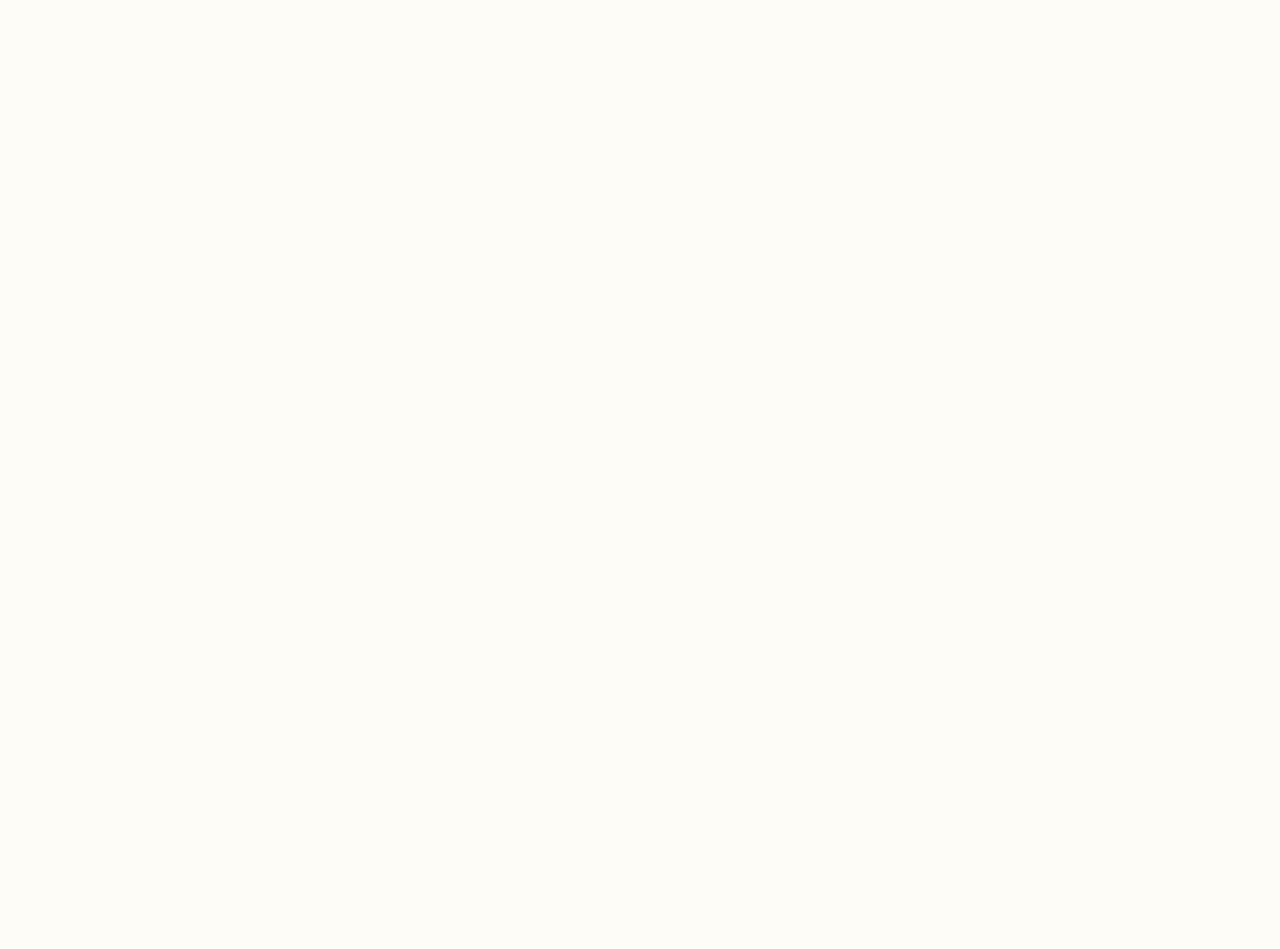
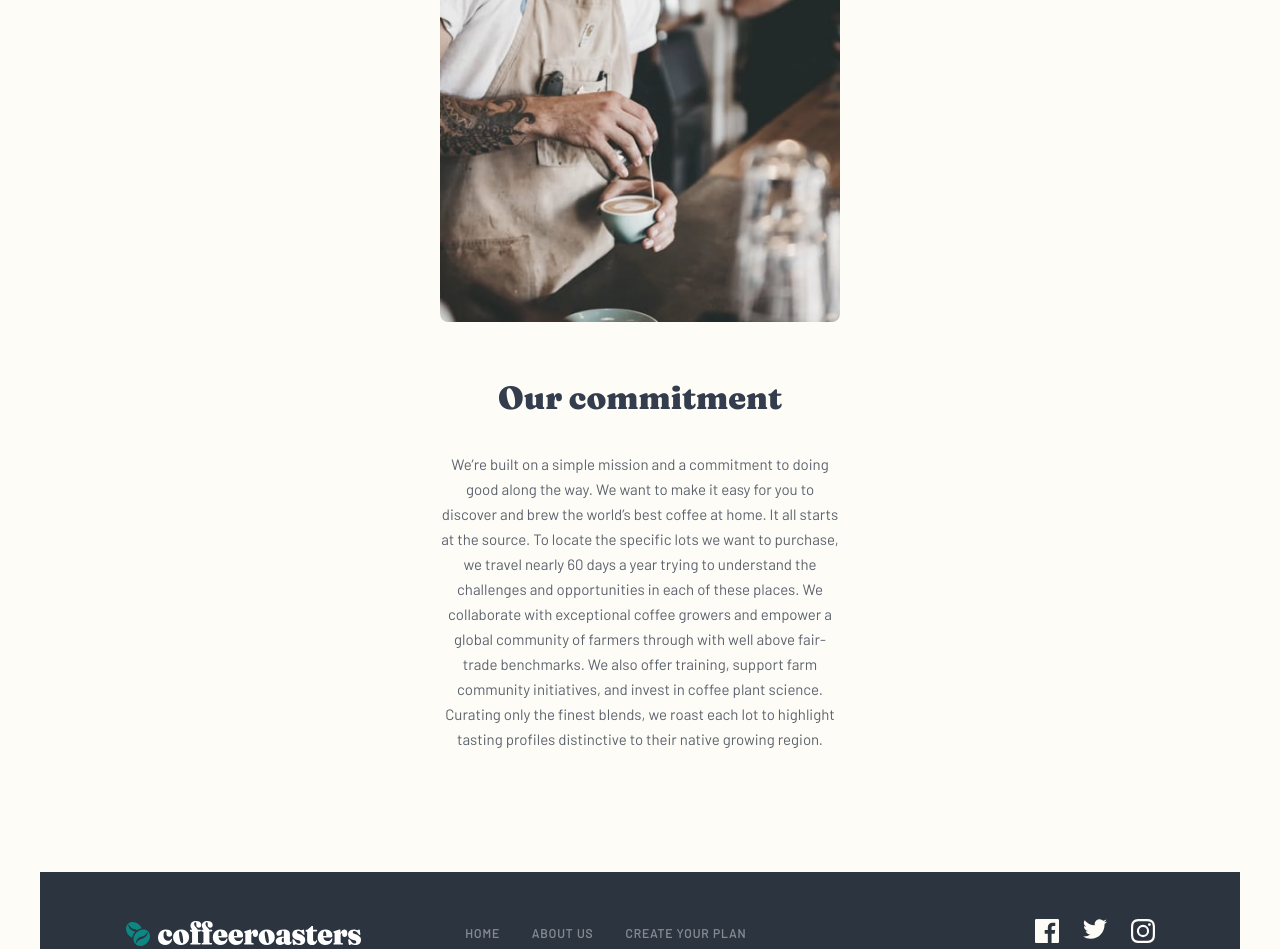
Before and after one commit to ionStici/coffeeroasters-subscription-site-fem, a React (Vite) app: page /about in a window 1280 px wide. Shown: the part 833-1782 px from the top of the page. Before the commit the page ends 898 px from the top, so only its background shows below. Built offline with nearby package versions, Linux system fonts and the light colour scheme.

Commit message:
Add Commitment Component

```diff
--- /dev/null
+++ b/src/components/Commitment.jsx
@@ -0,0 +1,44 @@
+import styles from './../styles/Commitment.module.scss';
+import baristaMobile from './../assets/about/mobile/image-commitment.jpg';
+import baristaTab from './../assets/about/tablet/image-commitment.jpg';
+import baristaDesktop from './../assets/about/desktop/image-commitment.jpg';
+
+const Commitment = function () {
+    return (
+        <section className={styles.section}>
+            <div className={styles.wrapper}>
+                <picture>
+                    <source srcSet={baristaMobile} media="(max-width: 767px)" />
+                    <source srcSet={baristaTab} media="(max-width: 1109px)" />
+                    <img
+                        className={styles.barista}
+                        src={baristaDesktop}
+                        alt="Barista brewing coffee"
+                    />
+                    <div className={styles.content_wrapper}>
+                        <h1 className={styles.title}>Our commitment</h1>
+                        <p className={styles.text}>
+                            We’re built on a simple mission and a commitment to
+                            doing good along the way. We want to make it easy
+                            for you to discover and brew the world’s best coffee
+                            at home. It all starts at the source. To locate the
+                            specific lots we want to purchase, we travel nearly
+                            60 days a year trying to understand the challenges
+                            and opportunities in each of these places. We
+                            collaborate with exceptional coffee growers and
+                            empower a global community of farmers through with
+                            well above fair-trade benchmarks. We also offer
+                            training, support farm community initiatives, and
+                            invest in coffee plant science. Curating only the
+                            finest blends, we roast each lot to highlight
+                            tasting profiles distinctive to their native growing
+                            region.
+                        </p>
+                    </div>
+                </picture>
+            </div>
+        </section>
+    );
+};
+
+export default Commitment;
--- a/src/pages/About.jsx
+++ b/src/pages/About.jsx
@@ -1,5 +1,6 @@
 import Header from './../components/Header';
 import Hero from './../components/Hero';
+import Commitment from '../components/Commitment';
 import Footer from '../components/Footer';
 
 const About = function () {
@@ -13,6 +14,7 @@ const About = function () {
                     text="Coffeeroasters began its journey of exotic discovery in 1999, highlighting stories of coffee from around the world. We have since been dedicated to bring the perfect cup - from bean to brew - in every shipment."
                     button={false}
                 />
+                <Commitment />
             </main>
             <Footer />
         </>
--- /dev/null
+++ b/src/styles/Commitment.module.scss
@@ -0,0 +1,46 @@
+// // // // // // // // // // // // // // // // // // // //
+
+.section {
+    padding: 0 24px;
+    margin-bottom: 120px;
+}
+
+.wrapper {
+    max-width: 400px;
+    margin: 0 auto;
+    text-align: center;
+}
+
+// // // // // // // // // // // // // // // // // // // //
+
+.barista {
+    width: 100%;
+    border-radius: 8px;
+    margin-bottom: 48px;
+}
+
+// // // // // // // // // // // // // // // // // // // //
+
+.content_wrapper {
+    color: var(--color-dark-grey-blue);
+}
+
+.title {
+    font-family: var(--fraunces);
+
+    font-weight: 900;
+    font-size: 32px;
+    line-height: 48px;
+
+    margin-bottom: 30px;
+}
+
+.text {
+    font-family: var(--barlow);
+    font-weight: 400;
+    font-size: 15px;
+    line-height: 25px;
+    opacity: 0.8;
+}
+
+// // // // // // // // // // // // // // // // // // // //
```
